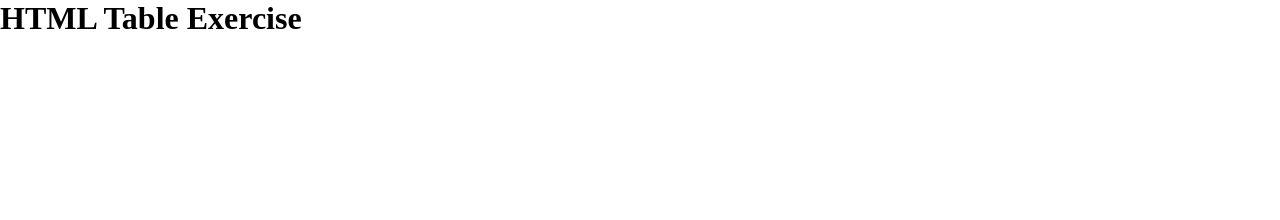
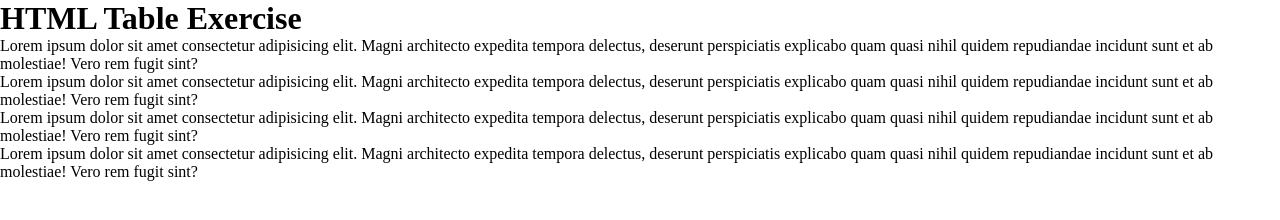
Before and after one commit to Saveetha-engg/html-table-exercise, a plain HTML site: page index.html in a window 1280 px wide. Drawn offline with Linux system fonts and the light colour scheme.

Commit message:
ADD. Included several <p> elements.

```diff
--- a/index.html
+++ b/index.html
@@ -5,5 +5,9 @@
 </head>
 <body>
     <h1>HTML Table Exercise</h1>
+    <p>Lorem ipsum dolor sit amet consectetur adipisicing elit. Magni architecto expedita tempora delectus, deserunt perspiciatis explicabo quam quasi nihil quidem repudiandae incidunt sunt et ab molestiae! Vero rem fugit sint?</p>
+    <p>Lorem ipsum dolor sit amet consectetur adipisicing elit. Magni architecto expedita tempora delectus, deserunt perspiciatis explicabo quam quasi nihil quidem repudiandae incidunt sunt et ab molestiae! Vero rem fugit sint?</p>
+    <p>Lorem ipsum dolor sit amet consectetur adipisicing elit. Magni architecto expedita tempora delectus, deserunt perspiciatis explicabo quam quasi nihil quidem repudiandae incidunt sunt et ab molestiae! Vero rem fugit sint?</p>
+    <p>Lorem ipsum dolor sit amet consectetur adipisicing elit. Magni architecto expedita tempora delectus, deserunt perspiciatis explicabo quam quasi nihil quidem repudiandae incidunt sunt et ab molestiae! Vero rem fugit sint?</p>
 </body>
 </html>
```
